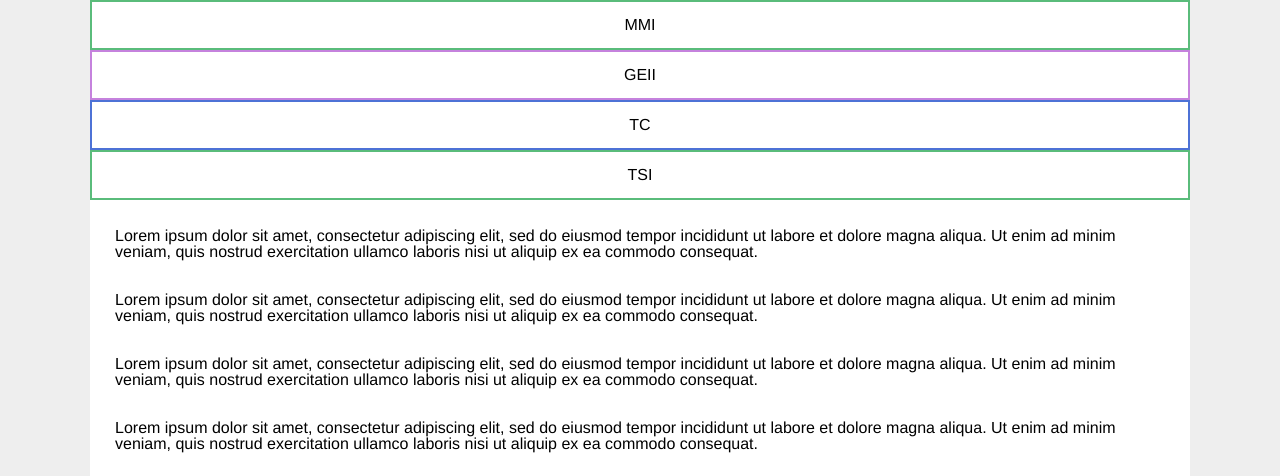
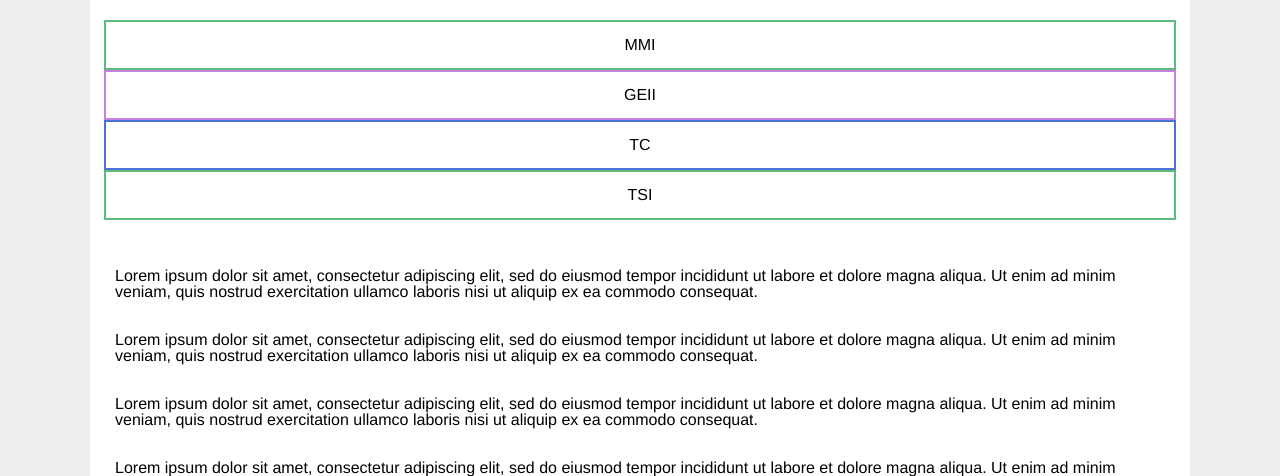
Before and after one commit to DanYellow/presentations, a PHP site: page / in a window 1280 px wide. Shown: the part 48-524 px from the top of the page. Run offline with PHP 8.4, Linux system fonts and the light colour scheme; grey boxes labelled with a size stand in for pictures from a placeholder-image service; some libraries are stand-ins or nearby versions.

Commit message:
Update TP2

```diff
--- a/mmi/html/travaux-pratiques/numero-2/ressources/mise-en-page-flexbox/style.css
+++ b/mmi/html/travaux-pratiques/numero-2/ressources/mise-en-page-flexbox/style.css
@@ -43,6 +43,7 @@ body {
 
 .liste-cursus {
   background-color: #ffffff;
+  padding: 20px 14px;
 }
 
 .liste-cursus li {
```
Also changed, not shown: 1 other file.
